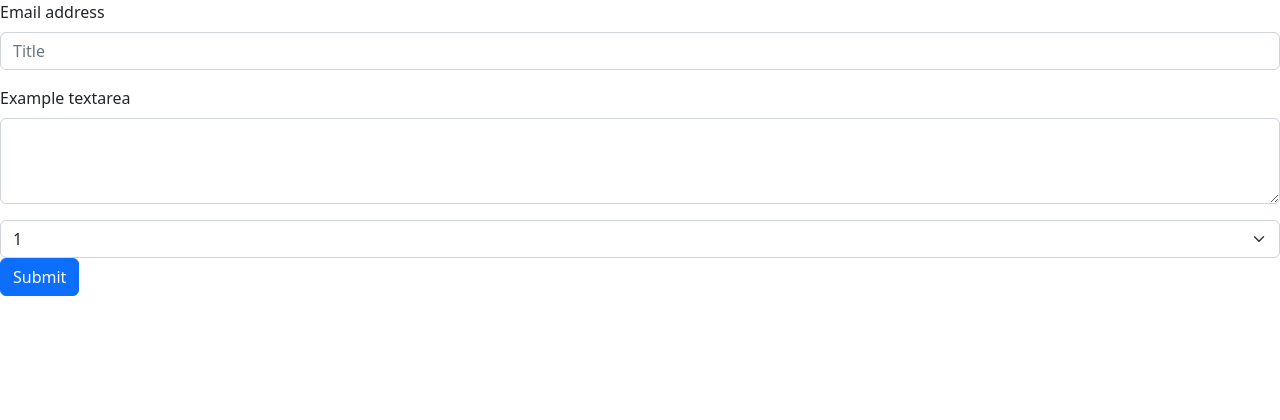
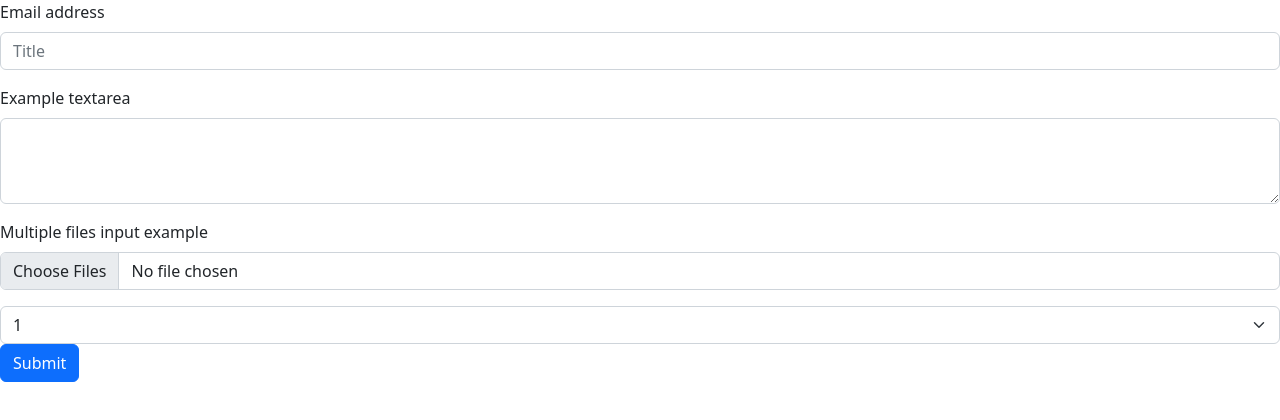
Before and after one commit to OneEpitome/wbfront, a React (Create React App) app: page /create/review in a window 1280 px wide. Shown: the top 420 px of the page. Built offline with nearby package versions, Linux system fonts and the light colour scheme.

Commit message:
이미지 보여주기
이미지 보여주기

```diff
--- a/src/components/CreateReview.js
+++ b/src/components/CreateReview.js
@@ -3,7 +3,11 @@ import Form from "react-bootstrap/Form";
 
 function CreateReview() {
   return (
-    <Form method="post" action="/api/create/review">
+    <Form
+      method="post"
+      action="/api/create/review"
+      encType="multipart/form-data"
+    >
       <Form.Group className="mb-3" controlId="exampleForm.ControlInput1">
         <Form.Label>Email address</Form.Label>
         <Form.Control type="text" placeholder="Title" name="title" />
@@ -11,6 +15,10 @@ function CreateReview() {
       <Form.Group className="mb-3" controlId="exampleForm.ControlTextarea1">
         <Form.Label>Example textarea</Form.Label>
         <Form.Control as="textarea" rows={3} name="content" />
+      </Form.Group>
+      <Form.Group controlId="formFileMultiple" className="mb-3">
+        <Form.Label>Multiple files input example</Form.Label>
+        <Form.Control type="file" name="image" multiple />
       </Form.Group>
 
       <Form.Select aria-label="Default select example" name="seat">
--- a/src/components/Review.js
+++ b/src/components/Review.js
@@ -12,6 +12,7 @@ function Review({ review, getReviewList }) {
       <h1>{review.title}</h1>
       <h2>{review.content}</h2>
       <h3>{review.creatorId}</h3>
+      <img src={"http://localhost:8080/images/" + review.fileName} />
       <Link to={"/edit/review/" + review.id}>
         <Button variant="primary">리뷰 수정</Button>
       </Link>
```
